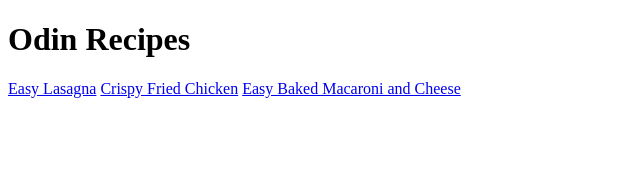
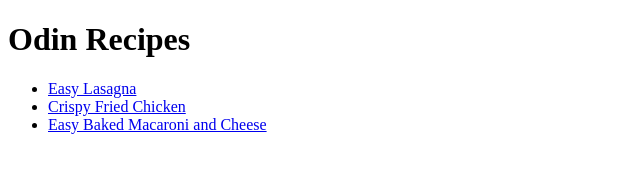
Before and after one commit to Xophim/odin-recipes, a plain HTML site: page index.html in a window 1280 px wide. Shown: the whole page, without its empty margins (0-640 px from the left). Drawn offline with Linux system fonts and the light colour scheme.

Commit message:
Make recipes in index an unordered list

```diff
--- a/index.html
+++ b/index.html
@@ -6,8 +6,10 @@
     </head>
     <body>
         <h1>Odin Recipes</h1>
-        <a href="recipes/lasagna.html">Easy Lasagna</a>
-        <a href="recipes/chicken.html">Crispy Fried Chicken</a>
-        <a href="recipes/macaroni.html">Easy Baked Macaroni and Cheese</a>
+        <ul>
+            <li><a href="recipes/lasagna.html">Easy Lasagna</a></li>
+            <li><a href="recipes/chicken.html">Crispy Fried Chicken</a></li>
+            <li><a href="recipes/macaroni.html">Easy Baked Macaroni and Cheese</a></li>
+        </ul>
     </body>
 </html>
```
